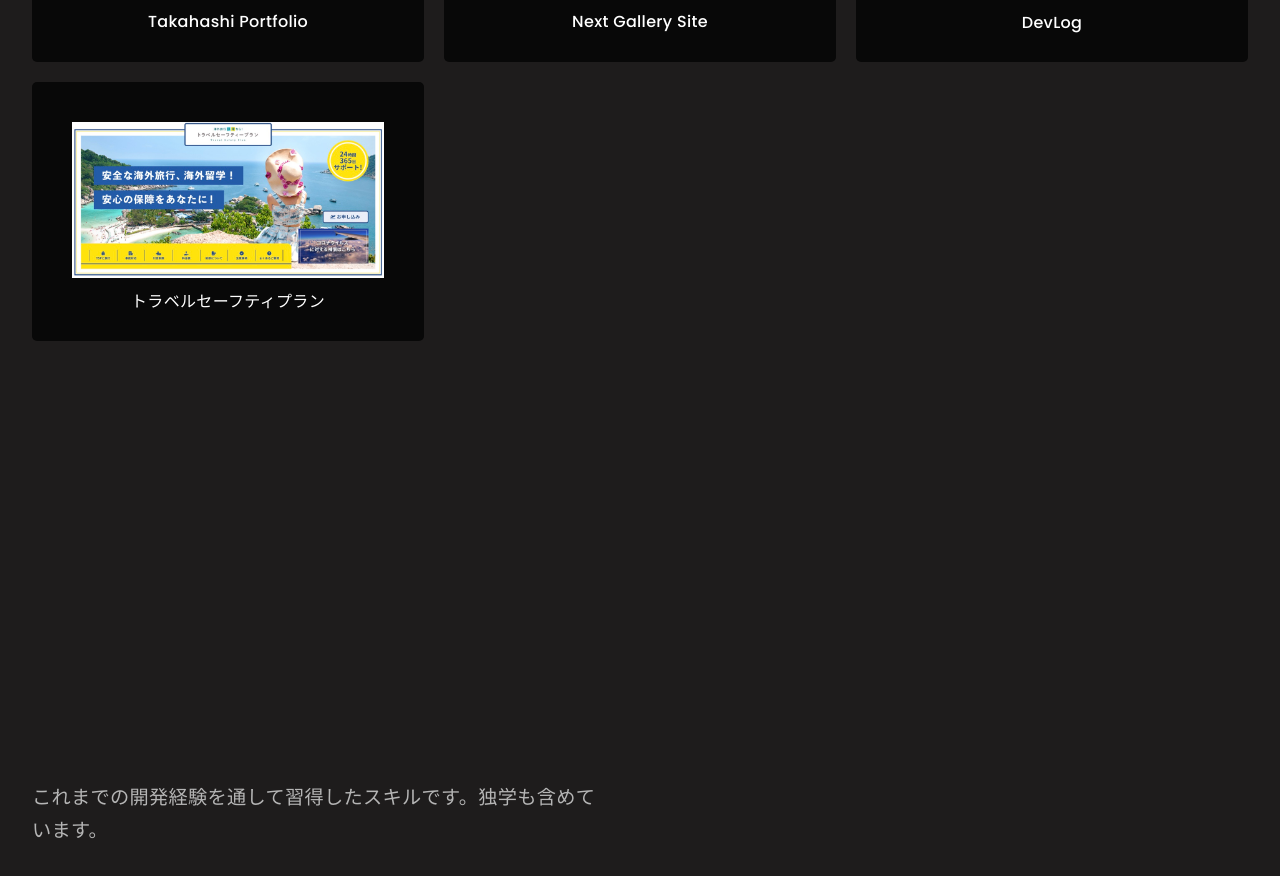
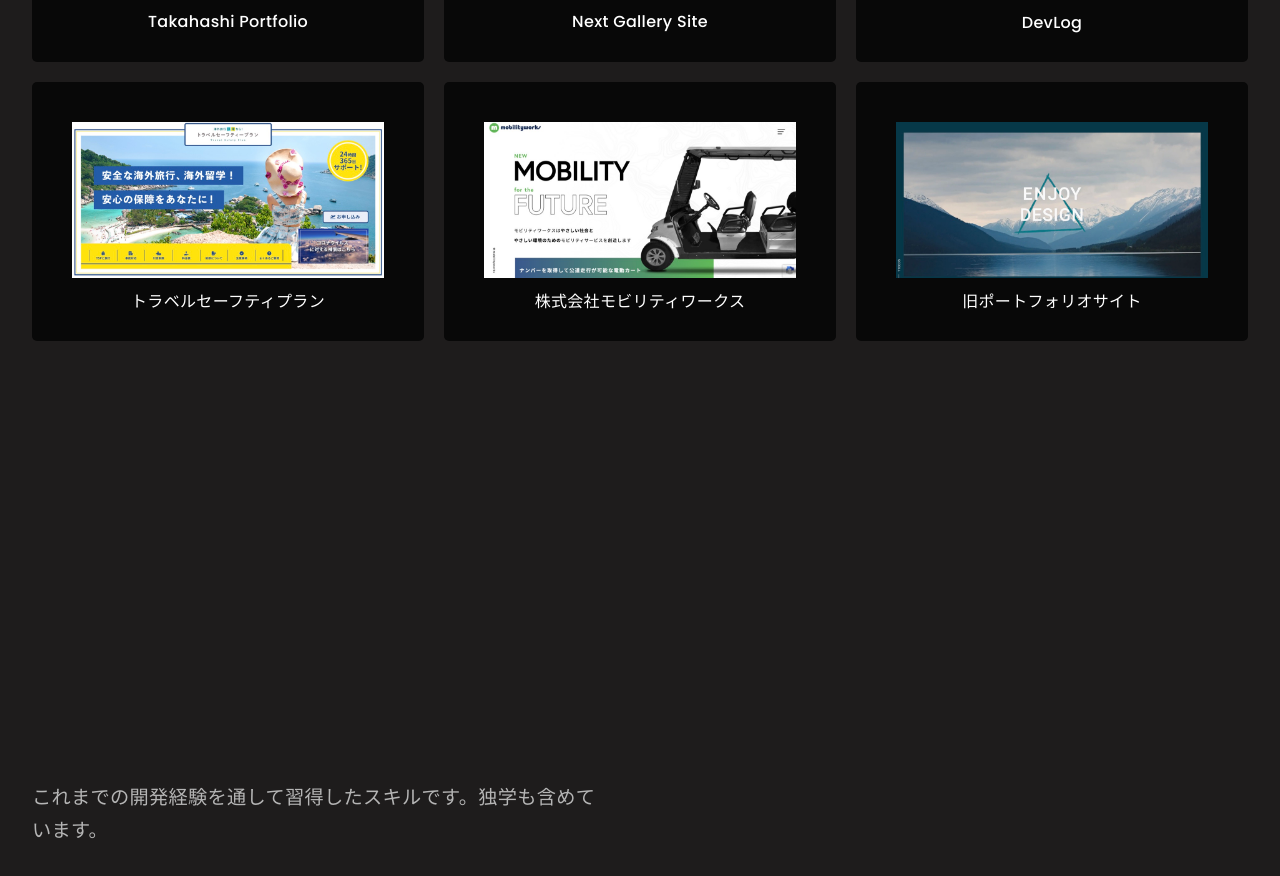
Before and after one commit to terahashi/react-portrorio2025, a React (Vite) app: page / in a window 1280 px wide. Shown: the part 2179-3055 px from the top of the page. Built offline with nearby package versions, Linux system fonts and the light colour scheme; no server answers.

Commit message:
worksData追加 ポートフォリオのWORKSに制作データ追加 文言一旦完成

```diff
--- a/src/data/worksData.js
+++ b/src/data/worksData.js
@@ -107,11 +107,11 @@ const worksData = [
       ・SEO設定(Next.js)
       ・Vercel(デプロイ)
 
-      ■ 作成期間 約1ヶ月
+      ■ 作成期間
+      約1ヶ月
 
       ■ 工夫した点
-      ・microCMSのAPIを活用し、記事一覧。
-      ・詳細ページのデータ取得処理を設計。
+      ・microCMSのAPIを活用し、記事一覧と詳細ページのデータ取得処理を設計。
       ・ISR / SSGを用いてパフォーマンスと更新性を両立した構成を実装。
       ・TypeScriptを導入し、型定義やジェネリクスを活用して型安全な開発を実現。
       ・コンポーネント設計を意識し、再利用性・保守性の高い構成を構築。
@@ -136,12 +136,117 @@ const worksData = [
     image: '/images/site_thumbnail/site-thumbnail-04.jpg',
     sitethumbnail: '/images/site_thumbnail/site-thumbnail-04.jpg',
     hoverthumbnail: '/images/site_thumbnail/hover_thumbnail04.jpg',
-    videos: '/videos/work1sample.mp4',
-    desctription: 'サンプルサイト4のdescription',
+    // videos: '/videos/work1sample.mp4',
+    desctription: `
+    ■ 概要
+    ・仕事で旅行保険のWebサイトを制作しました。 デザインからフロントエンド実装まで一貫して担当しています。
+    JavaScriptを用いて、カレンダーから旅行日を選択し、旅行日数および料金を自動計算する機能を実装しました。
+
+    ■ 使用技術
+    ・HTML
+    ・SCSS
+    ・JavaScript
+    ・PHP(メールフォーム)
+
+    ■ 作成期間
+    約1.5ヶ月
+
+    ■ 工夫した点
+    ・カレンダーUIから旅行日を選択し、日数と料金を自動計算する仕組みをJavaScriptで実装しました。
+    ・保険サービスとしての信頼感と、旅行の楽しさを両立させるため、ブルーとイエローを基調とした配色設計を行いました。
+    ・入力フォームはユーザーが迷わないよう、シンプルな導線設計を意識しました。
+
+    ■ 苦労した点
+    ・旅行日選択と料金計算ロジックの実装に苦労しました。
+    ・当時はJavaScriptの理解が浅く、金額の合計値や日付計算の扱いに試行錯誤しながら実装しました。
+
+    ■ 改善点と反省点
+    ・TypeScriptを導入し、型安全性を確保することでバグの早期発見とチーム開発での理解しやすさを向上させたいです。
+    ・料金表を見やすくするなど(タブ切り替えのような)UXを高めたいです。
+    `,
     sideText: 'sideText sideTex tsideText sideText sideText sideText sideText', //<SideFixed>コンポーネント渡す
     visitsite: 'VISIT WEBSITE',
     url: 'https://wwc.or.jp/travelsafetyplan/',
   },
+  {
+    id: 5,
+    title: '株式会社モビリティワークス',
+    image: '/images/site_thumbnail/site-thumbnail-05.jpg',
+    sitethumbnail: '/images/site_thumbnail/site-thumbnail-05.jpg',
+    hoverthumbnail: '/images/site_thumbnail/hover_thumbnail05.jpg',
+    // videos: '/videos/work1sample.mp4',
+    desctription: `
+    ■ 概要
+    ・お仕事で制作したコーポレートサイトです。
+    フロントエンド実装を全て担当し、WordPressのオリジナルテーマ構築にも携わりました。
+
+    ■ 使用技術
+    ・HTML
+    ・SCSS
+    ・WordPress
+    ・JavaScript
+
+    ■ 作成期間
+     約1.5ヶ月
+
+    ■ 工夫した点
+    ・WordPressにてオリジナルテーマを構築し、投稿機能を実装（管理画面から更新可能な構成）
+    ・トップページ下部では、スライダーとコンテンツ要素がhoverで連動するUIを実装し、視覚的なわかりやすさと操作性の向上を意識しました。
+
+    ■ 苦労した点
+    ・スライダーとコンテンツ要素の連動処理において、イベント制御の設計に苦労しました。
+    ・初期表示速度の改善にも取り組みましたが、当時の知識では十分な最適化ができず課題として残りました。
+
+    ■ 改善点と反省点
+    ・本サイトの表示速度については、画像サイズやJavaScriptの読み込みに加え、WordPress構成やサーバー応答の影響が大きいと考えています。
+    ・現在のスキルを踏まえると、以下のような改善が可能と考えています 。
+      1: 画像の最適化（WebP化・遅延読み込み）
+      2: 不要なJavaScriptの削減および読み込み制御。
+      3: WordPressプラグインの整理とキャッシュ戦略の見直し。
+
+    `,
+    sideText: 'sideText sideTex tsideText sideText sideText sideText sideText', //<SideFixed>コンポーネント渡す
+    visitsite: 'VISIT WEBSITE',
+    url: 'https://www.mobilityworks.co.jp/',
+  },
+
+  {
+    id: 6,
+    title: '旧ポートフォリオサイト',
+    image: '/images/site_thumbnail/site-thumbnail-06.jpg',
+    sitethumbnail: '/images/site_thumbnail/site-thumbnail-06.jpg',
+    hoverthumbnail: '/images/site_thumbnail/hover_thumbnail06.jpg',
+    // videos: '/videos/work1sample.mp4',
+    desctription: `
+    ■ 概要
+    ・2021年に作成した旧ポートフォリオサイトです。当時はHTML / CSS / WordPressを中心に学習しており、主にデザインの再現性を重視して制作しました。
+    ・デザインは完全オリジナルで作成しています。
+
+    ■ 使用技術
+    ・HTML
+    ・CSS
+    ・Wordpress
+    ・Jquery
+    ・FileZilla(FTP)
+
+    ■ 作成期間
+     約2ヶ月
+
+    ■ 現在との違い
+    ・現在はReactやコンポーネント設計を学習したことで、UIを部品単位で設計し、再利用性や保守性を意識した実装が可能になりました。
+    ・また、パフォーマンス最適化やアクセシビリティといった観点も踏まえて設計できるようになっています。
+
+    ■ 改善点(今ならこうする)
+    ・Next.jsを用いてコンポーネント単位で再設計し、保守性・拡張性を向上。
+    ・スタイルやスクリプトを整理し、可読性の高い構成に改善する。
+    ・不要なCSSの削除や読み込み順の最適化により、パフォーマンスを改善。
+    ・アクセシビリティ(aria属性『視覚の補足』・セマンティックHTML『HTMLのタグを正しく使い分ける』)を考慮した実装にすることです。
+
+    `,
+    sideText: 'sideText sideTex tsideText sideText sideText sideText sideText', //<SideFixed>コンポーネント渡す
+    visitsite: 'VISIT WEBSITE',
+    url: 'https://taksplant.main.jp/portfolio-wp/',
+  },
 ];
 
 export default worksData;
```
Also changed, not shown: public/images/site_thumbnail/hover_thumbnail05.jpg (added), public/images/site_thumbnail/hover_thumbnail06.jpg (added).
